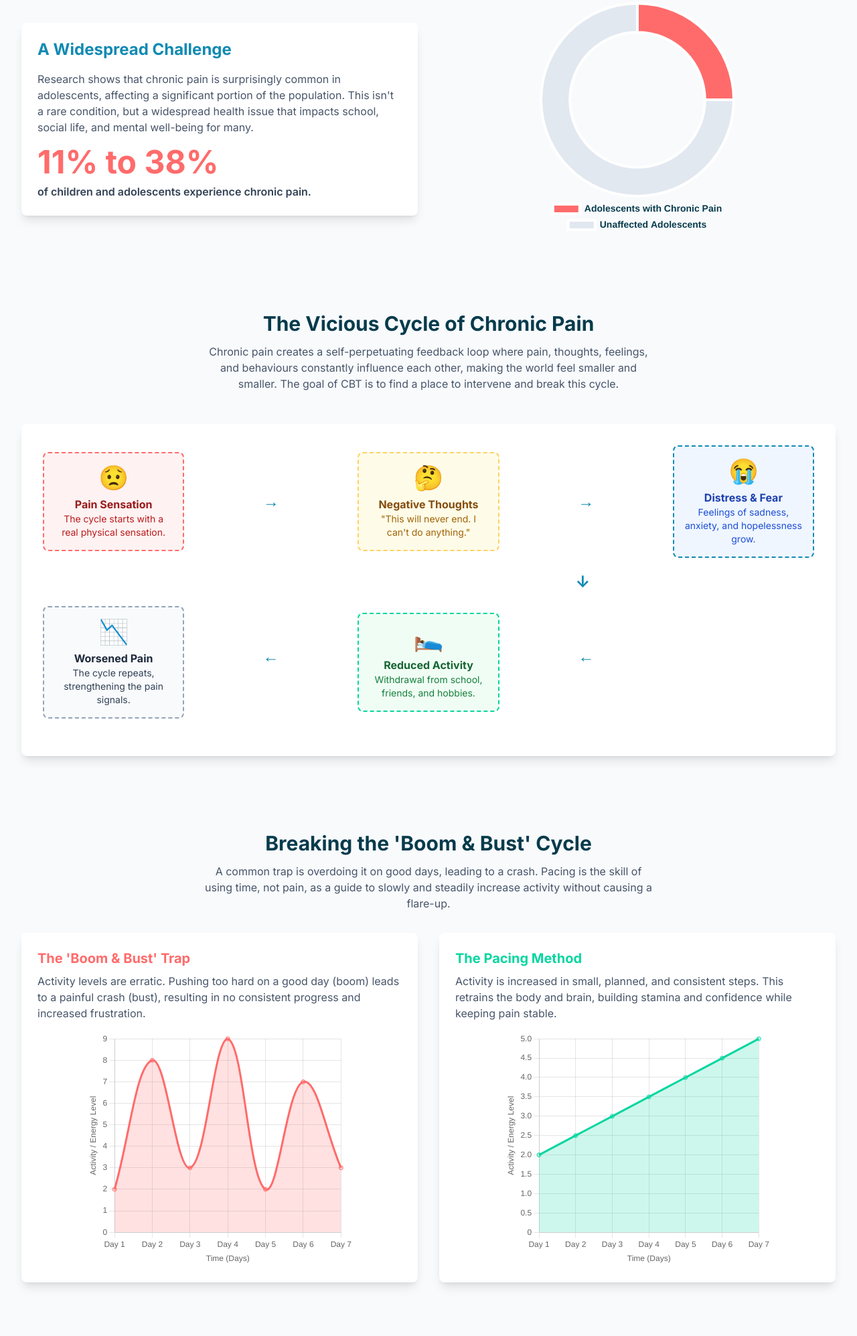
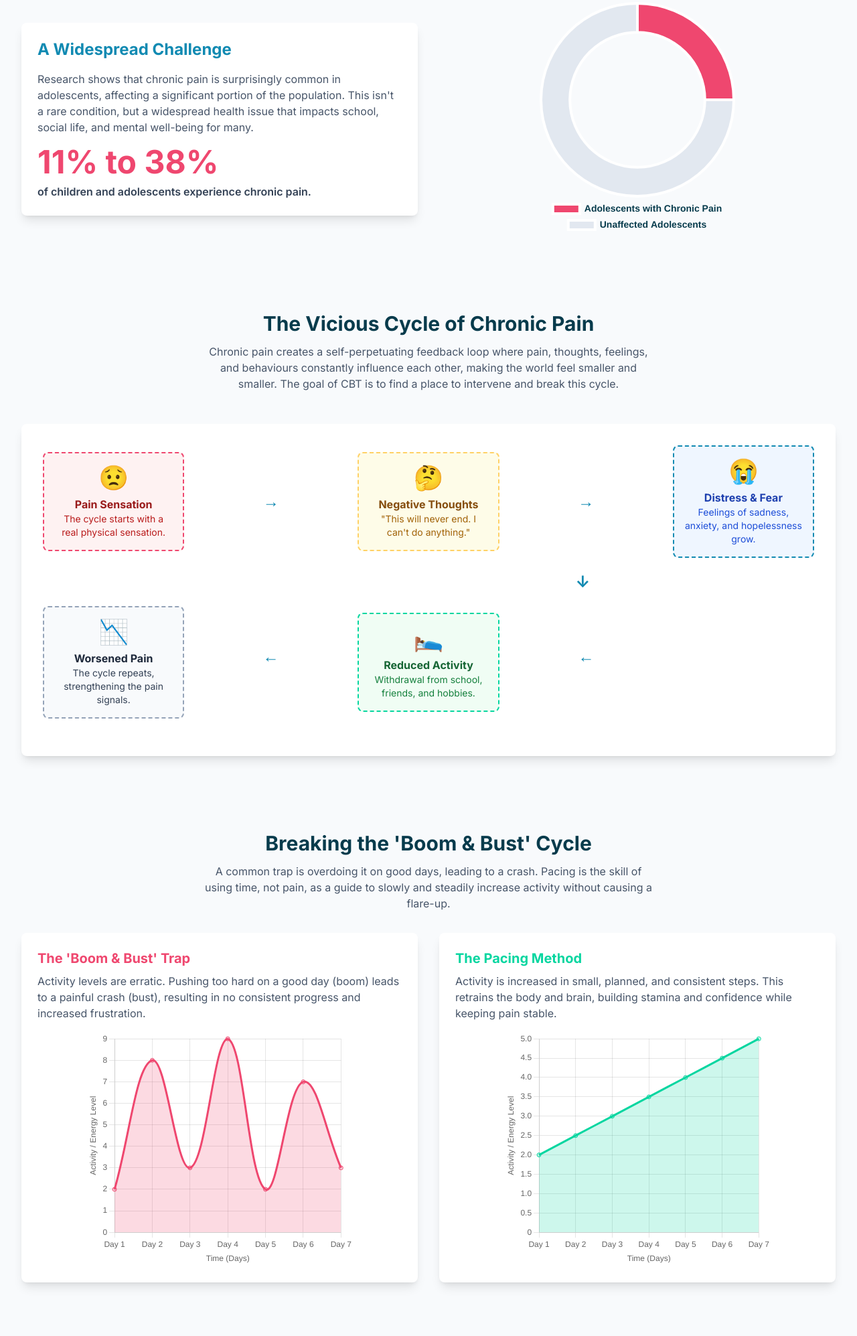
Before and after one commit to hkelath/general, a plain HTML site: page index.html in a window 1280 px wide. Shown: the part 445-2440 px from the top of the page at 67% size. Drawn offline with nearby package versions, Linux system fonts and the light colour scheme.

Commit message:
Update index.html with DrK Infographics

```diff
--- a/index.html
+++ b/index.html
@@ -10,12 +10,12 @@
     <link rel="preconnect" href="https://fonts.gstatic.com" crossorigin>
     <link href="https://fonts.googleapis.com/css2?family=Inter:wght@400;600;700&display=swap" rel="stylesheet">
 
-    <!-- Chosen Palette: Energetic & Playful (Modified) -->
-    <!-- Application Structure Plan: A top-to-bottom, single-page scrolling infographic telling a narrative story. It starts with a hook (prevalence statistic), defines the core problem (the Vicious Cycle), introduces the solution (Pacing vs. Boom/Bust and the 3-Phase Plan), incorporates Dr. K's unique wisdom in a distinct section (Dharma, Samskaras, Dopamine), details key skills (Thinking Traps), and concludes with the parent's role. This linear narrative is ideal for an infographic, guiding the user logically through a complex topic. -->
+    <!-- Chosen Palette: Energetic & Playful -->
+    <!-- Application Structure Plan: A top-to-bottom, single-page scrolling infographic telling a narrative story. It starts with a hook (prevalence statistic), defines the core problem (the Vicious Cycle), introduces the solution (Pacing vs. Boom/Bust and the 3-Phase Plan), incorporates Dr. K's unique wisdom in a distinct section (Dharma, Samskaras, Dopamine), details key skills (Thinking Traps), and concludes with the parent's role. This linear, narrative structure is ideal for an infographic format, guiding the user logically through a complex topic. -->
     <!-- Visualization & Content Choices:
-        - Teen Pain Prevalence (11-38% Statistic): Goal: Inform -> Viz: Donut Chart -> Justification: Grabs attention and establishes the scale of the problem. -> Method: Chart.js/Canvas.
-        - The Vicious Cycle of Pain: Goal: Organize (Process) -> Viz: HTML/CSS Flowchart -> Justification: Visually demonstrates the feedback loop described in the text. Adheres to NO SVG/Mermaid constraint. -> Method: HTML/CSS with Tailwind.
-        - Pacing vs. Boom/Bust Cycle: Goal: Compare/Change -> Viz: Two side-by-side Line Charts -> Justification: Provides a stark visual contrast between the maladaptive cycle and the recommended pacing strategy. -> Method: Chart.js/Canvas.
+        - Teen Pain Prevalence (11-38% Statistic): Goal: Inform -> Viz: Donut Chart -> Justification: Immediately grabs attention and establishes the scale of the problem. -> Method: Chart.js/Canvas.
+        - The Vicious Cycle of Pain: Goal: Organize (Process) -> Viz: HTML/CSS Flowchart -> Justification: Visually demonstrates the feedback loop described in the text, a core concept. Adheres to NO SVG/Mermaid constraint. -> Method: HTML/CSS with Tailwind.
+        - Pacing vs. Boom/Bust Cycle: Goal: Compare/Change -> Viz: Two side-by-side Line Charts -> Justification: Provides a stark, easily understood visual contrast between the maladaptive cycle and the recommended pacing strategy. -> Method: Chart.js/Canvas.
         - CBT 3-Phase Plan: Goal: Organize (Process) -> Viz: Vertical Timeline -> Justification: Breaks the plan into a clear, chronological, and non-overwhelming roadmap. -> Method: HTML/CSS with Tailwind.
         - Dr. K's Concepts & Thinking Traps: Goal: Organize (Groupings) -> Viz: Icon-based Info Cards -> Justification: Presents abstract concepts as distinct, memorable, and visually appealing items. -> Method: HTML/CSS with Tailwind.
     -->
@@ -46,7 +46,7 @@
                     <div class="bg-white rounded-lg shadow-lg p-6">
                         <h3 class="font-bold text-2xl text-[#118AB2]">A Widespread Challenge</h3>
                         <p class="mt-4 text-slate-600">Research shows that chronic pain is surprisingly common in adolescents, affecting a significant portion of the population. This isn't a rare condition, but a widespread health issue that impacts school, social life, and mental well-being for many.</p>
-                        <p class="mt-4 text-5xl font-bold text-[#FF6B6B]">11% to 38%</p>
+                        <p class="mt-4 text-5xl font-bold text-[#EF476F]">11% to 38%</p>
                         <p class="mt-2 font-semibold text-slate-700">of children and adolescents experience chronic pain.</p>
                     </div>
                     <div class="chart-container md:max-w-sm">
@@ -60,7 +60,7 @@
                 <p class="text-center mt-3 text-slate-600 max-w-2xl mx-auto">Chronic pain creates a self-perpetuating feedback loop where pain, thoughts, feelings, and behaviours constantly influence each other, making the world feel smaller and smaller. The goal of CBT is to find a place to intervene and break this cycle.</p>
                 <div class="mt-12 p-6 md:p-8 bg-white rounded-lg shadow-lg">
                     <div class="grid grid-cols-1 md:grid-cols-2 lg:grid-cols-5 gap-6 items-center text-center">
-                        <div class="p-4 bg-red-50 border-2 border-dashed border-[#FF6B6B] rounded-lg">
+                        <div class="p-4 bg-red-50 border-2 border-dashed border-[#EF476F] rounded-lg">
                             <p class="text-4xl">😟</p>
                             <h3 class="font-bold mt-2 text-red-800">Pain Sensation</h3>
                             <p class="text-sm text-red-700">The cycle starts with a real physical sensation.</p>
@@ -106,7 +106,7 @@
                 <p class="text-center mt-3 text-slate-600 max-w-2xl mx-auto">A common trap is overdoing it on good days, leading to a crash. Pacing is the skill of using time, not pain, as a guide to slowly and steadily increase activity without causing a flare-up.</p>
                 <div class="mt-8 grid grid-cols-1 md:grid-cols-2 gap-8">
                     <div class="bg-white rounded-lg shadow-lg p-6">
-                        <h3 class="font-bold text-xl text-[#FF6B6B]">The 'Boom & Bust' Trap</h3>
+                        <h3 class="font-bold text-xl text-[#EF476F]">The 'Boom & Bust' Trap</h3>
                         <p class="mt-2 text-slate-600">Activity levels are erratic. Pushing too hard on a good day (boom) leads to a painful crash (bust), resulting in no consistent progress and increased frustration.</p>
                         <div class="chart-container mt-4">
                             <canvas id="boomBustChart"></canvas>
@@ -141,8 +141,8 @@
                             <p class="mt-2 text-slate-600">Systematically re-engage with life. Create a 'Pleasant Activities Menu' and schedule them into the day. Leverage passions (like fashion/beauty) and create a gradual plan to return to school.</p>
                         </div>
                         <div class="relative pl-12">
-                            <div class="absolute -left-1 top-1 w-6 h-6 bg-[#FF6B6B] rounded-full"></div>
-                            <span class="bg-[#FF6B6B] text-white text-sm font-bold px-3 py-1 rounded-full">WEEKS 9-14</span>
+                            <div class="absolute -left-1 top-1 w-6 h-6 bg-[#EF476F] rounded-full"></div>
+                            <span class="bg-[#EF476F] text-white text-sm font-bold px-3 py-1 rounded-full">WEEKS 9-14</span>
                             <h3 class="text-2xl font-bold mt-3 text-[#073B4C]">Phase 3: Cognitive Restructuring</h3>
                             <p class="mt-2 text-slate-600">Learn to identify, challenge, and reframe unhelpful 'Pain Thoughts'. Recognize common 'Thinking Traps' and develop a list of realistic, positive coping statements to use in difficult moments.</p>
                         </div>
@@ -210,7 +210,7 @@
     document.addEventListener('DOMContentLoaded', () => {
 
         const palette = {
-            red: '#FF6B6B',
+            red: '#EF476F',
             yellow: '#FFD166',
             green: '#06D6A0',
             blue: '#118AB2',
@@ -310,7 +310,7 @@
                         label: 'Activity Level',
                         data: [2, 8, 3, 9, 2, 7, 3],
                         borderColor: palette.red,
-                        backgroundColor: 'rgba(255, 107, 107, 0.2)',
+                        backgroundColor: 'rgba(239, 71, 111, 0.2)',
                         fill: true,
                         tension: 0.4
                     }]
```
